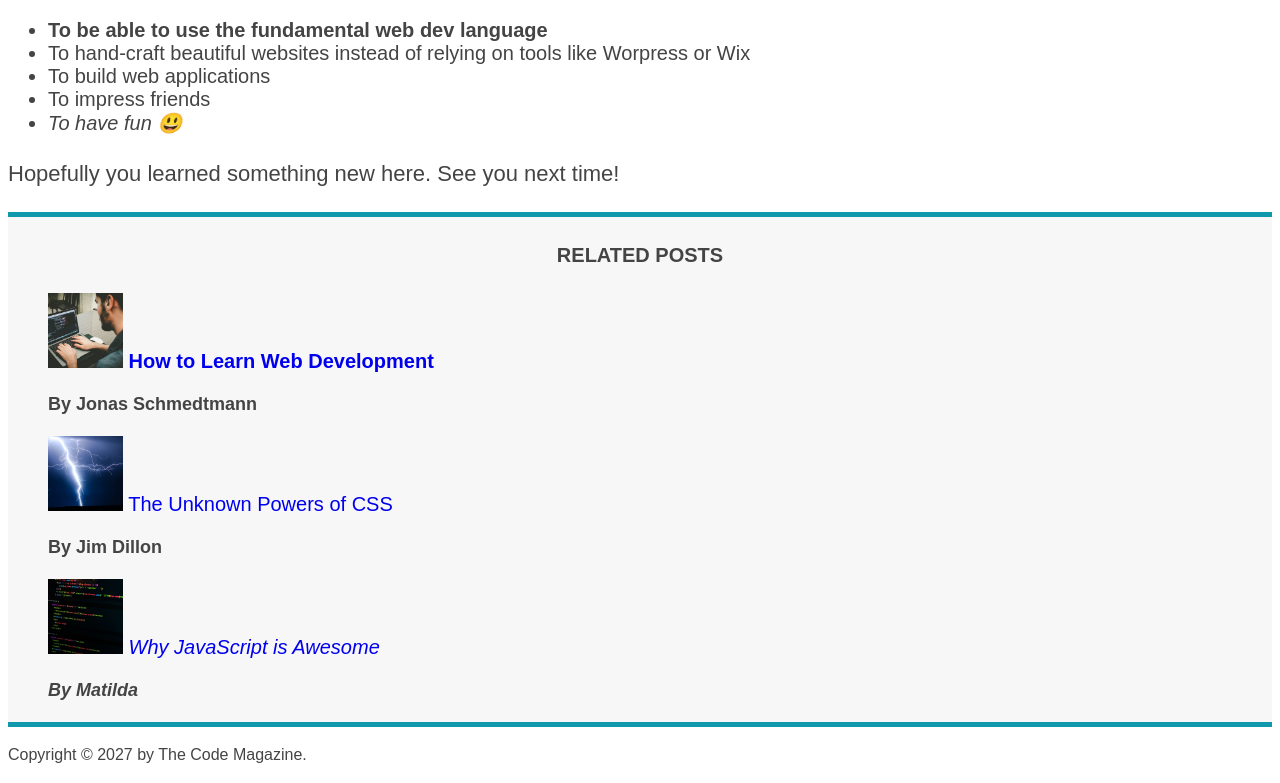
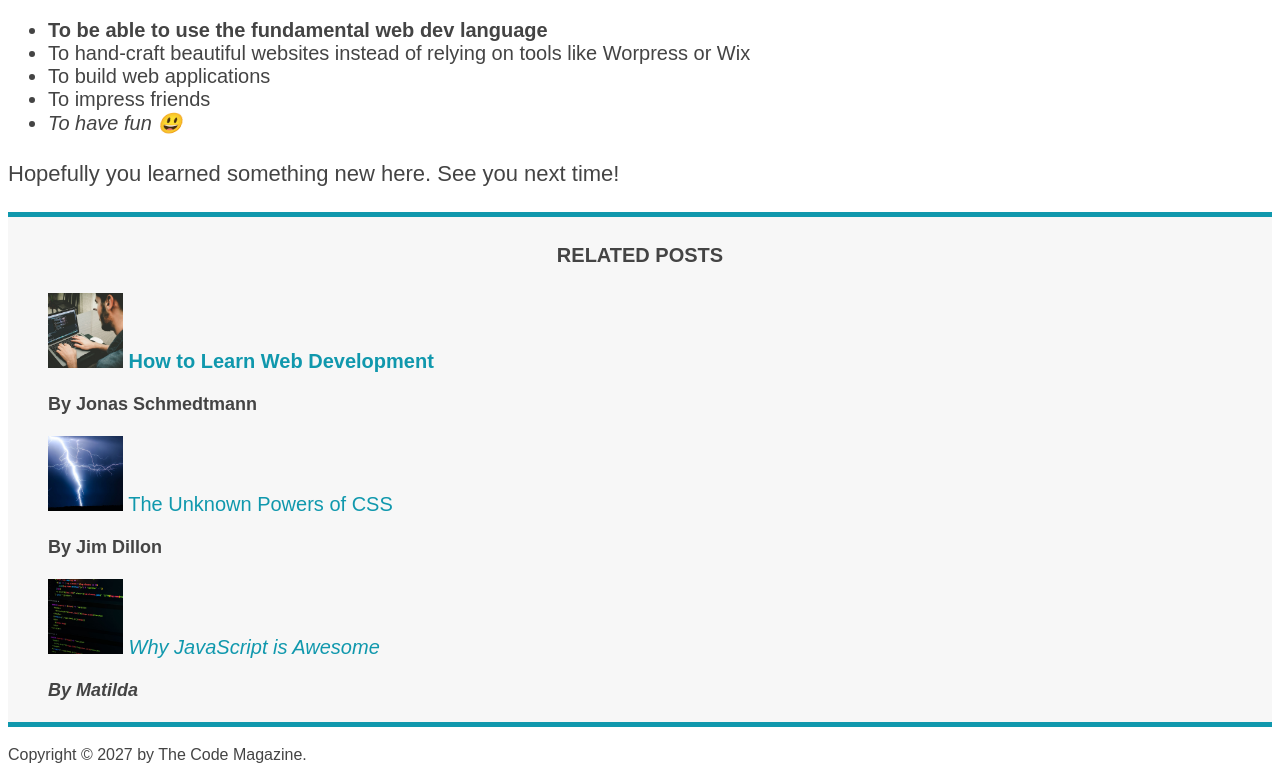
Before and after one commit to elyashar/HTML_fundamentals, a plain HTML site: page index.html in a window 1280 px wide. Shown: the part 1259-2042 px from the top of the page. Drawn offline with Linux system fonts and the light colour scheme.

Commit message:
change color for visited links

```diff
--- a/style.css
+++ b/style.css
@@ -111,12 +111,12 @@ article p:first-child {
 
 /* Styling links */
 a:link {
-  /* color: #1098ad; dont work!!!!!!! Why???????*/
+  color: #1098ad;
   text-decoration: none;
 }
 
 a:visited {
-  /* color: #777; */
+  /* color: rgb(155, 152, 147); */
   color: #1098ad;
 }
 
```
